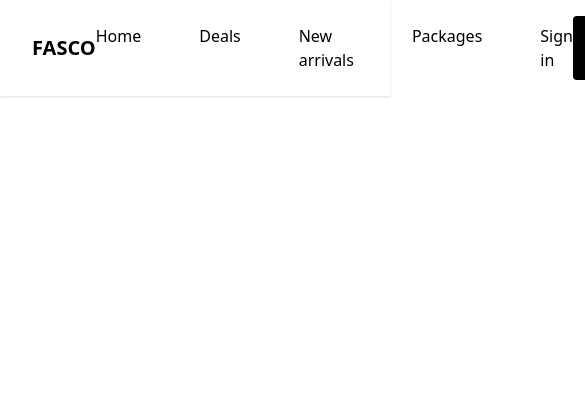
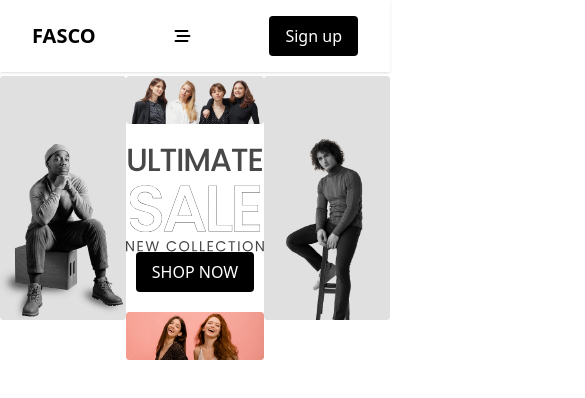
Before and after one commit to salmansalman19/First-Project-By-Tailwind, a website: page index.html in a window 390 px wide. Shown: the top 398 px of the page, 585 px wide, since content can reach past the window. Drawn offline with Linux system fonts and the light colour scheme.

Commit message:
create first section

```diff
--- a/index.html
+++ b/index.html
@@ -4,15 +4,16 @@
     <meta charset="UTF-8">
     <meta name="viewport" content="width=device-width, initial-scale=1.0">
     <title>Document</title>
+    <link rel="stylesheet" href="https://cdnjs.cloudflare.com/ajax/libs/font-awesome/7.0.1/css/all.min.css" integrity="sha512-2SwdPD6INVrV/lHTZbO2nodKhrnDdJK9/kg2XD1r9uGqPo1cUbujc+IYdlYdEErWNu69gVcYgdxlmVmzTWnetw==" crossorigin="anonymous" referrerpolicy="no-referrer" />
     <link rel="stylesheet" href="assets/output.css">
 </head>
 <body>
 <header>
-    <div class="container mx-auto px-8 py-4 flex justify-between items-center shadow">
+    <div class="container bg-white fixed z-50 mx-auto px-8 py-4 flex justify-between items-center shadow">
         <div class="logo ">
            <h1 class="text-xl font-bold">FASCO</h1>
         </div>
-        <div class="list">
+        <div class="list hidden md:block ">
             <ul class="flex gap-14.5">
                 <li><a href="#">Home</a></li>
                 <li><a href="#">Deals</a></li>
@@ -21,11 +22,31 @@
                 <li><a href="#">Sign in</a></li>
 
         </div>
+        <div class=" md:hidden"><i class="fa-solid fa-bars-staggered"></i></div>
+
         <div class="btn">
             <button class=" px-4 py-2 bg-black text-white rounded">Sign up</button>
 
         </div>
     </div>
 </header>
+<section class="flex pt-19 justify-center">
+    <div>
+        <img src="assets/imegs/image.png" alt="">
+    </div>
+    <div class="flex flex-col gap-5 md:gap-15 ">
+        <img src="assets/imegs/ss.png" alt="">
+        <div class="flex flex-col items-center text-center">
+        <img src="assets/imegs/ultimate.svg" alt="">
+        <img src="assets/imegs/sale.svg" alt="">
+        <img src="assets/imegs/NEW COLLECTION.svg" alt="">
+        <button class=" px-4 py-2 bg-black text-white rounded">SHOP NOW</button>
+        </div>
+        <img src="assets/imegs/images (1).png" alt="">
+    </div>
+    <div>
+        <img src="assets/imegs/images.png" alt="">
+    </div>
+</section>
 </body>
 </html>
```
Also changed, not shown: assets/imegs/NEW COLLECTION.svg (added), assets/imegs/image.png (added), assets/imegs/images (1).png (added), assets/imegs/images.png (added), assets/imegs/sale.svg (added), assets/imegs/ss.png (added), assets/imegs/ultimate.svg (added), assets/output.css.
